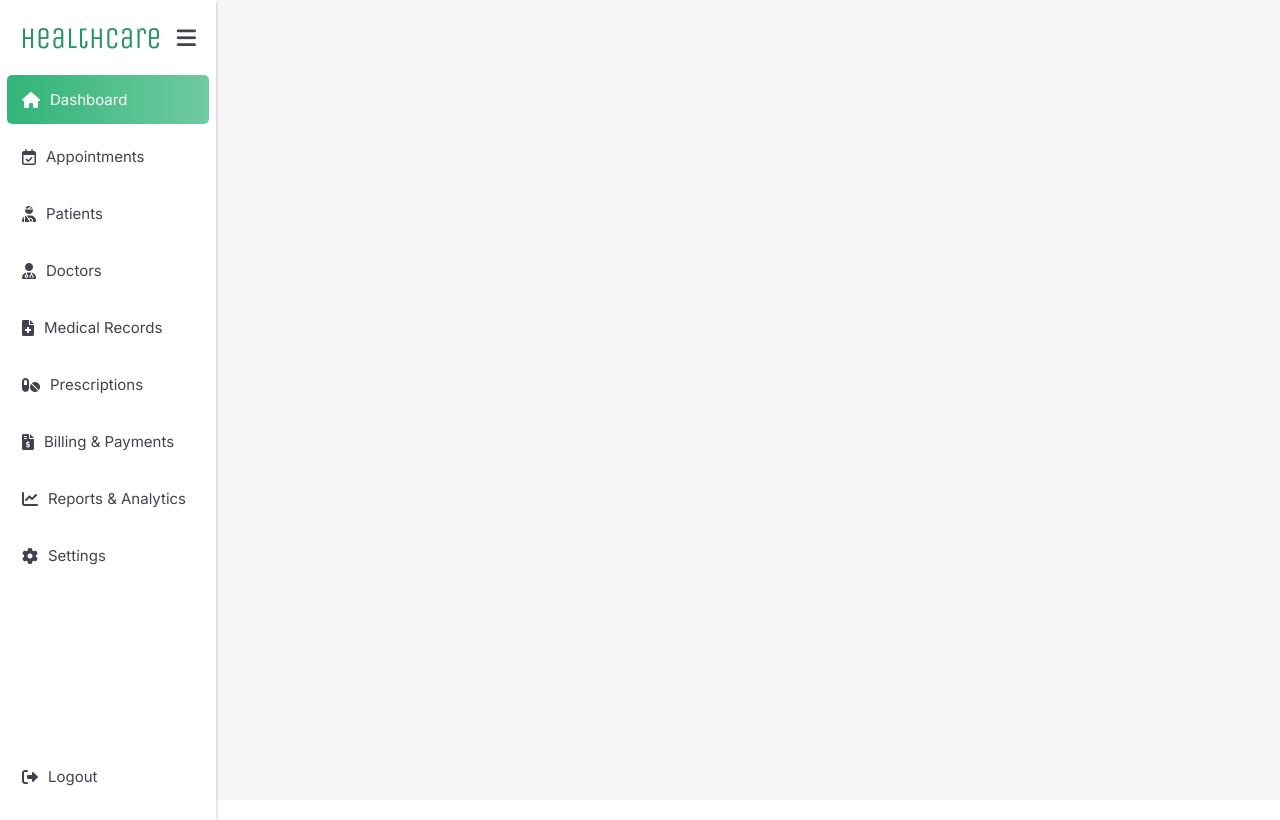
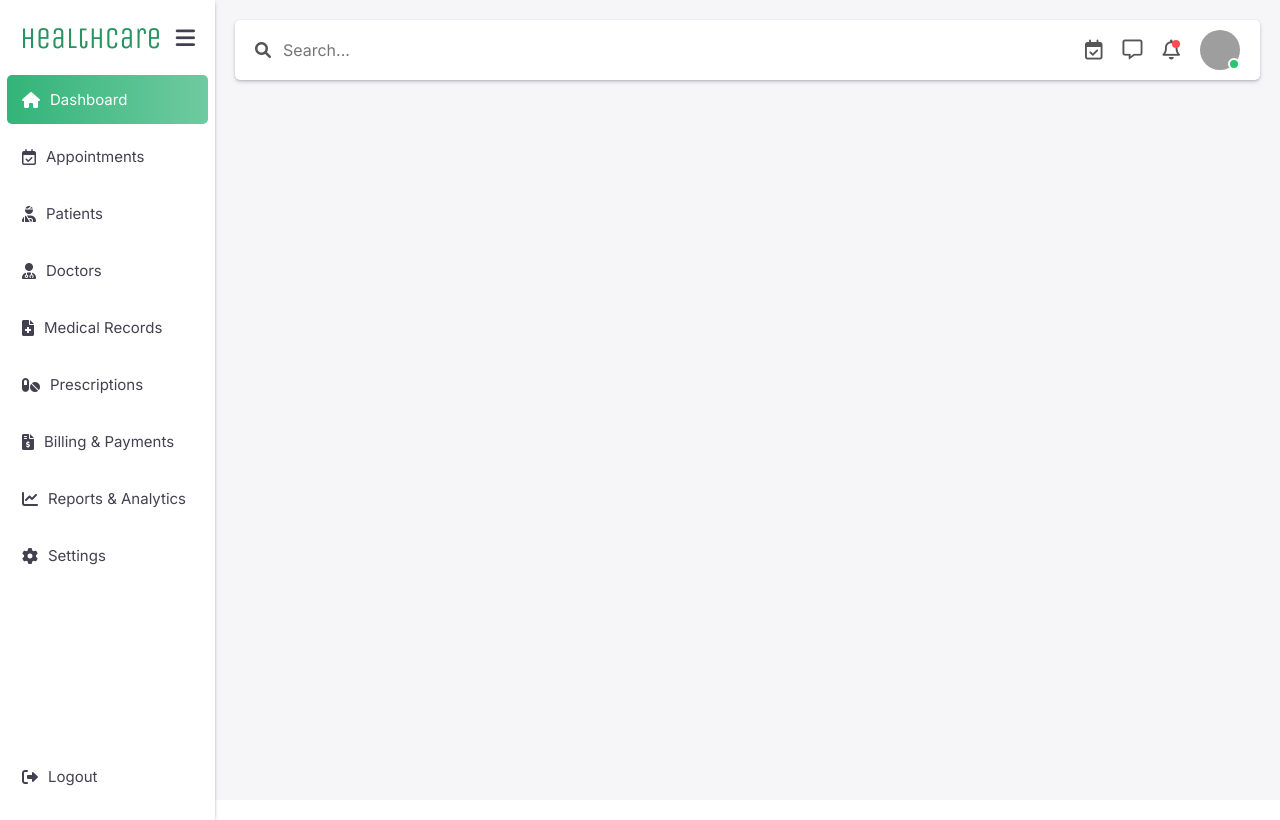
Before and after one commit to joseph-johnson27001/healthcare-dashboard, a Vue app: page / in a window 1280 px wide. Built offline with nearby package versions, Linux system fonts and the light colour scheme; grey boxes are pictures that could not be loaded.

Commit message:
Top Card

```diff
--- a/src/App.vue
+++ b/src/App.vue
@@ -1,17 +1,21 @@
 <template>
   <div id="app">
     <SideBar />
-    <div class="main-content"></div>
+    <div class="main-content">
+      <TopCard />
+    </div>
   </div>
 </template>
 
 <script>
 import SideBar from "./components/Navigation/SideBar.vue";
+import TopCard from "./components/UI/TopCard.vue";
 
 export default {
   name: "App",
   components: {
     SideBar,
+    TopCard,
   },
 };
 </script>
@@ -31,7 +35,7 @@
 #app {
   display: flex;
   min-height: 100vh;
-  min-width: 100dvw;
+  width: 100%;
 }
 
 .main-content {
@@ -41,5 +45,6 @@
   height: 100%;
   overflow-y: scroll;
   box-sizing: border-box;
+  padding: 20px;
 }
 </style>
--- /dev/null
+++ b/src/components/UI/TopCard.vue
@@ -0,0 +1,139 @@
+<template>
+  <div class="top-card">
+    <!-- Left Section (Search) -->
+    <div class="search-area">
+      <i class="fas fa-search"></i>
+      <i class="fas fa-bars" @click="openMobileNav"></i>
+      <input type="text" placeholder="Search..." />
+    </div>
+
+    <!-- Right Section (Icons & Profile) -->
+    <div class="icon-area">
+      <i class="far fa-calendar-check"></i>
+      <i class="far fa-comment-alt"></i>
+      <i class="far fa-bell notification-icon">
+        <span class="notification-dot"></span>
+      </i>
+
+      <!-- Profile Image with Online Indicator -->
+      <div class="profile">
+        <img src="https://randomuser.me/api/portraits/women/8.jpg" alt="User" />
+        <span class="online-indicator"></span>
+      </div>
+    </div>
+  </div>
+</template>
+
+<script>
+export default {
+  name: "TopCard",
+  methods: {
+    openMobileNav() {
+      this.$emit("toggle-mobile-nav");
+    },
+  },
+};
+</script>
+
+<style scoped>
+.top-card {
+  display: flex;
+  justify-content: space-between;
+  align-items: center;
+  background: white;
+  padding: 10px 20px;
+  border-radius: 5px;
+  box-shadow: rgba(50, 50, 93, 0.25) 0px 2px 5px -1px,
+    rgba(0, 0, 0, 0.3) 0px 1px 3px -1px;
+}
+
+.search-area {
+  display: flex;
+  align-items: center;
+  flex-grow: 1;
+}
+
+.search-area i {
+  margin-right: 10px;
+  color: #555;
+}
+
+.search-area input {
+  flex-grow: 1;
+  border: none;
+  outline: none;
+  font-size: 16px;
+  background: none;
+  font-family: "Inter", sans-serif;
+}
+
+.icon-area {
+  display: flex;
+  align-items: center;
+  gap: 20px;
+}
+
+.icon-area i {
+  font-size: 20px;
+  cursor: pointer;
+  color: #555;
+  position: relative;
+}
+
+.notification-icon {
+  position: relative;
+}
+
+.notification-dot {
+  width: 8px;
+  height: 8px;
+  background: #ff4c51;
+  border-radius: 50%;
+  position: absolute;
+  top: 0px;
+  right: 0px;
+}
+
+.profile {
+  position: relative;
+  width: 40px;
+  height: 40px;
+  cursor: pointer;
+}
+
+.profile img {
+  width: 100%;
+  height: 100%;
+  border-radius: 50%;
+  object-fit: cover;
+}
+
+.online-indicator {
+  width: 8px;
+  height: 8px;
+  background: #28c76f;
+  border-radius: 50%;
+  position: absolute;
+  bottom: 0px;
+  right: 0px;
+  border: 2px solid white;
+}
+
+.fa-bars {
+  display: none;
+  cursor: pointer;
+  font-size: 18px;
+}
+
+@media (max-width: 699px) {
+  input {
+    display: none;
+  }
+  .fa-search {
+    display: none;
+  }
+  .fa-bars {
+    display: block;
+  }
+}
+</style>
```
